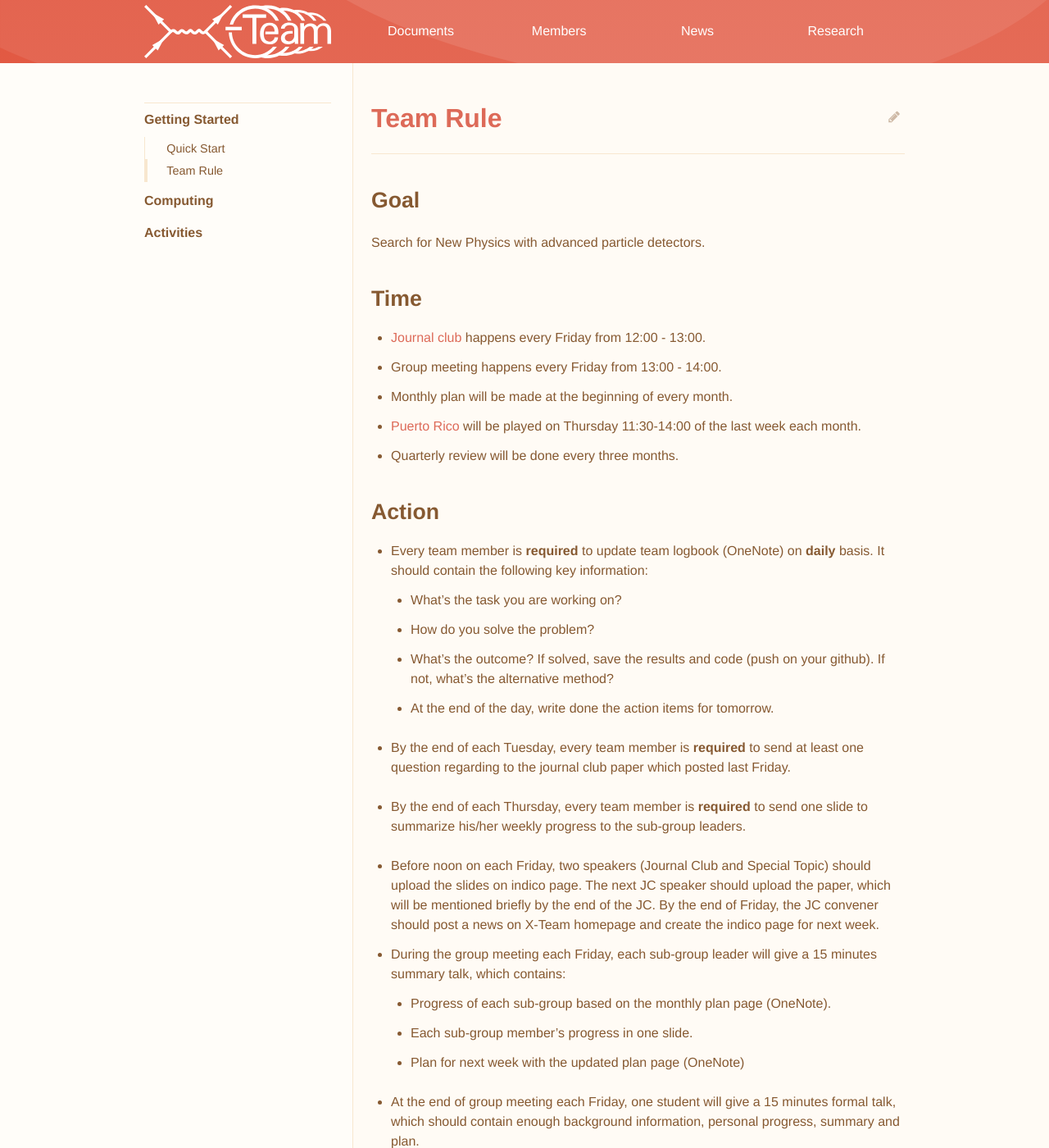
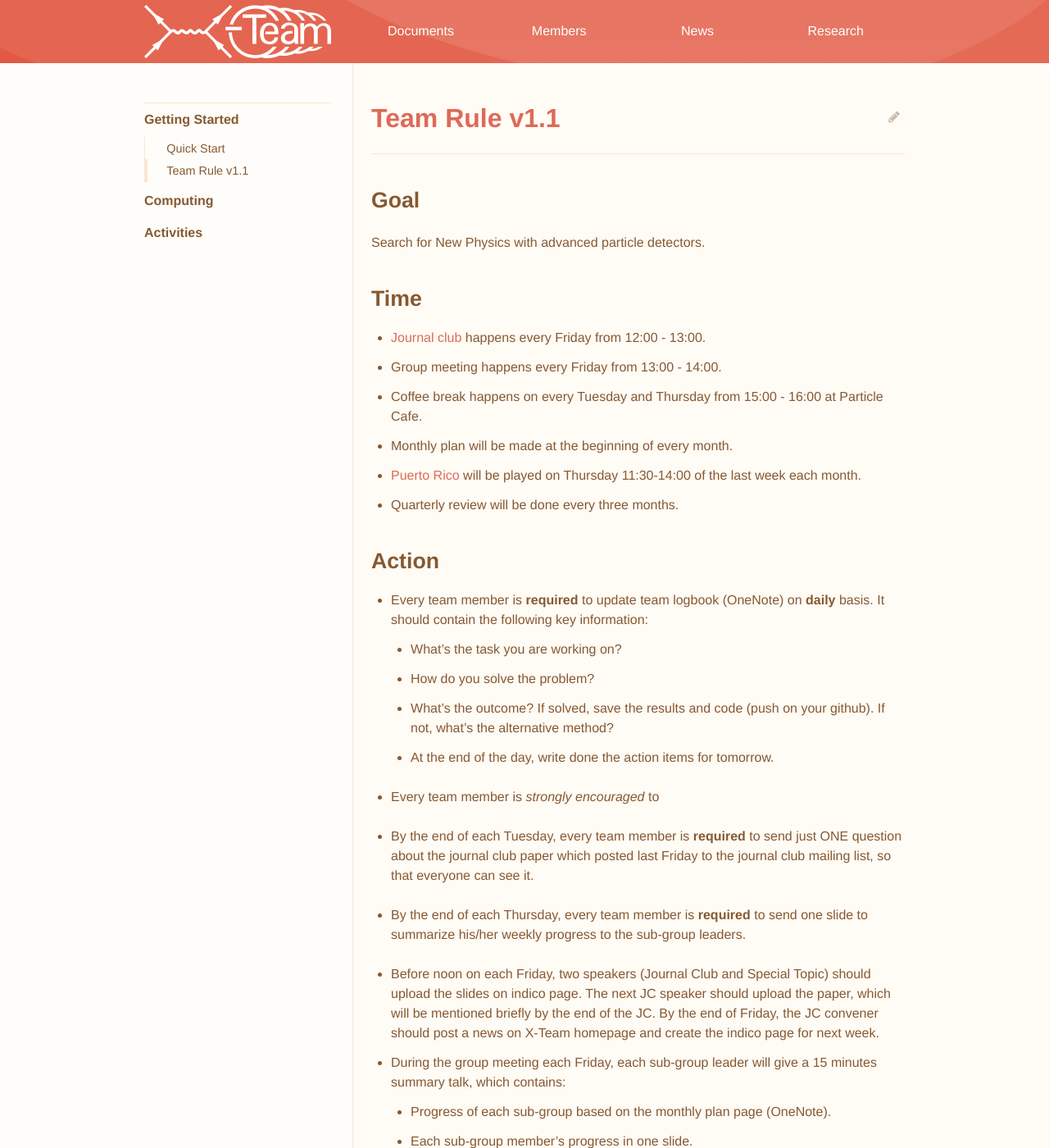
Before and after one commit to dt-np/xteam, a Jekyll site: the page built from _docs/rule.md, in a window 1280 px wide and 1400 px high. Shown: the whole window at 82% size. Built offline with Jekyll 4.4.1, drawn with Linux system fonts in a browser that asks for light colours.

Commit message:
update rule to v1.1

```diff
--- a/_docs/rule.md
+++ b/_docs/rule.md
@@ -1,5 +1,5 @@
 ---
-title: Team Rule
+title: Team Rule v1.1
 ---
 
 ## Goal
@@ -10,6 +10,7 @@ Search for New Physics with advanced particle detectors.
 
  - [Journal club](/docs/journalclub) happens every Friday from 12:00 - 13:00.
  - Group meeting happens every Friday from 13:00 - 14:00.
+ - Coffee break happens on every Tuesday and Thursday from 15:00 - 16:00 at Particle Cafe.
  - Monthly plan will be made at the beginning of every month.
  - [Puerto Rico](/docs/puertorico) will be played on Thursday 11:30-14:00 of the last week each month.
  - Quarterly review will be done every three months.
@@ -22,9 +23,9 @@ Search for New Physics with advanced particle detectors.
     - What's the outcome? If solved, save the results and code (push on your github). If not, what's the alternative method?
     - At the end of the day, write done the action items for tomorrow.
 
+- Every team member is *strongly encouraged* to
 
-
-- By the end of each Tuesday, every team member is **required** to send at least one question regarding to the journal club paper which posted last Friday.
+- By the end of each Tuesday, every team member is **required** to send just ONE question about the journal club paper which posted last Friday to the journal club mailing list, so that everyone can see it.
 
 
 - By the end of each Thursday, every team member is **required** to send one slide to summarize his/her weekly progress to the sub-group leaders.
```
